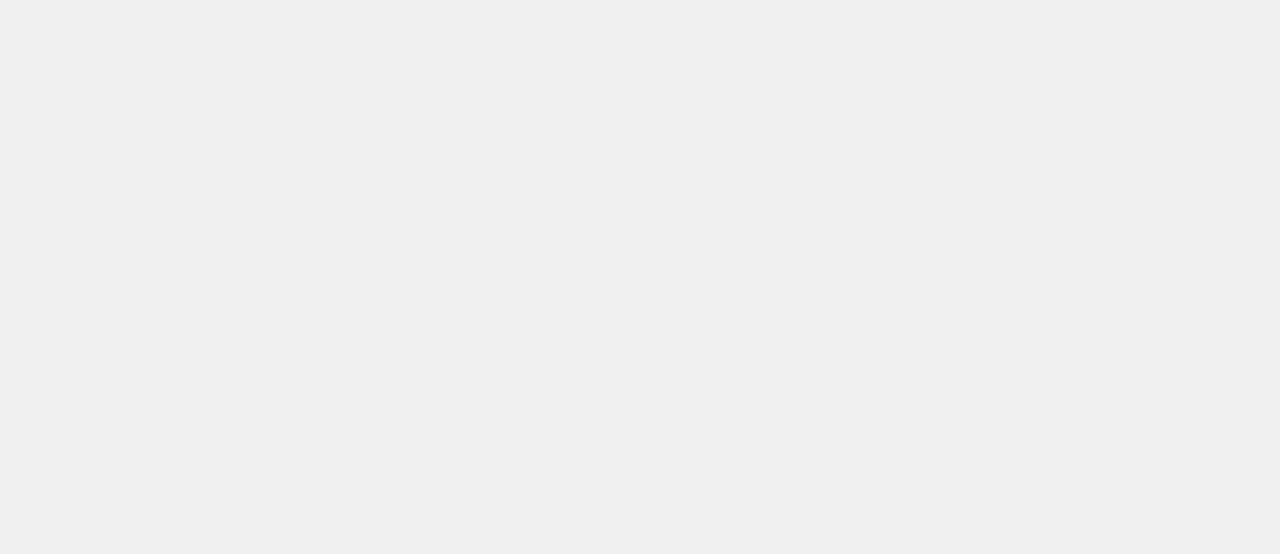
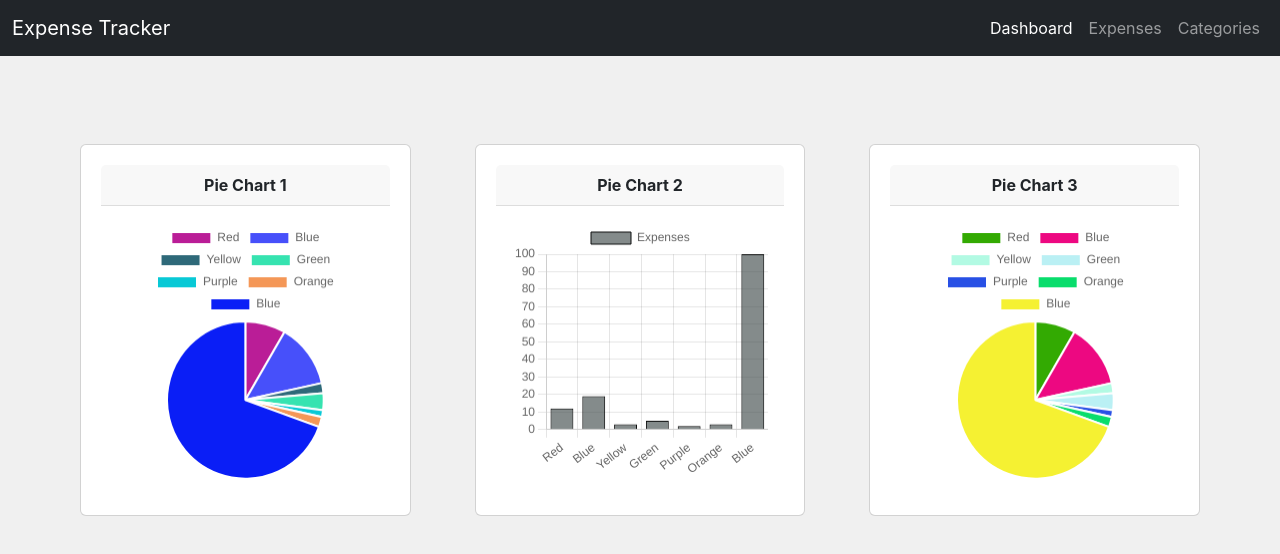
Before and after one commit to MTShubham/ai-code-challenge, a Next.js app: page / in a window 1280 px wide. Shown: the top 554 px of the page. Built offline with nearby package versions, Linux system fonts and the light colour scheme.

Commit message:
feat: dashboard initial UI

```diff
--- a/package.json
+++ b/package.json
@@ -8,10 +8,11 @@
     "start": "next start"
   },
   "dependencies": {
+    "axios": "^1.7.9",
     "bootstrap": "^5.3.3",
-    "next": "13.4.10",
-    "next-auth": "4.22.1",
+    "next": "^13.5.8",
     "react": "18.2.0",
+    "react-chartjs-2": "^5.3.0",
     "react-dom": "18.2.0",
     "reactstrap": "9.1.5"
   },
--- /dev/null
+++ b/src/components/BarChartComponent.js
@@ -0,0 +1,32 @@
+import React from 'react';
+import { Bar } from 'react-chartjs-2';
+import { Chart as ChartJS, CategoryScale, LinearScale, BarElement, Title, Tooltip, Legend } from 'chart.js';
+
+ChartJS.register(CategoryScale, LinearScale, BarElement, Title, Tooltip, Legend);
+
+const BarChartComponent = ({ labels, data }) => {
+  const chartData = {
+    labels: labels,
+    datasets: [
+      {
+        label: 'Expenses',
+        data: data,
+        backgroundColor: 'rgba(51, 63, 63, 0.6)',
+        borderColor: 'rgb(11, 12, 12)',
+        borderWidth: 1,
+      },
+    ],
+  };
+
+  const options = {
+    scales: {
+      y: {
+        beginAtZero: true,
+      },
+    },
+  };
+
+  return <Bar data={chartData} options={options} width={500} height={500} />;
+};
+
+export default BarChartComponent;
--- /dev/null
+++ b/src/components/CardComponent.js
@@ -0,0 +1,15 @@
+import React from 'react';
+import { Card, CardBody, CardHeader } from 'reactstrap';
+
+const CardComponent = ({ title, children }) => {
+  return (
+    <Card className="custom-card">
+      <CardHeader className="custom-card-header">{title}</CardHeader>
+      <CardBody className="d-flex justify-content-center align-items-center">
+        {children}
+      </CardBody>
+    </Card>
+  );
+};
+
+export default CardComponent;
--- /dev/null
+++ b/src/components/Header.js
@@ -0,0 +1,50 @@
+import React, { useState } from 'react';
+import Link from 'next/link';
+import {
+  Collapse,
+  Navbar,
+  NavbarToggler,
+  NavbarBrand,
+  Nav,
+  NavItem,
+  NavLink,
+} from 'reactstrap';
+import { useRouter } from 'next/router';
+
+const Header = () => {
+  const [isOpen, setIsOpen] = useState(false);
+
+  const router = useRouter();
+
+  const toggle = () => setIsOpen(!isOpen);
+
+  return (
+    <Navbar color="dark" dark expand="md">
+      <NavbarBrand href="/">Expense Tracker</NavbarBrand>
+      <NavbarToggler onClick={toggle} />
+      <div className='d-flex flex-row-reverse mr-2'>
+      <Collapse isOpen={isOpen} navbar>
+      <Nav  navbar>
+          <NavItem>
+            <Link href="/" passHref>
+              <NavLink className={router.pathname === '/' ? 'active' : ''}>Dashboard</NavLink>
+            </Link>
+          </NavItem>
+          <NavItem>
+            <Link href="/expenses" passHref>
+              <NavLink className={router.pathname === '/expenses' ? 'active' : ''}>Expenses</NavLink>
+            </Link>
+          </NavItem>
+          <NavItem>
+            <Link href="/categories" passHref>
+              <NavLink className={router.pathname === '/categories' ? 'active' : ''}>Categories</NavLink>
+            </Link>
+          </NavItem>
+        </Nav>
+      </Collapse>
+      </div>
+    </Navbar>
+  );
+};
+
+export default Header;
--- /dev/null
+++ b/src/components/PieChartComponent.js
@@ -0,0 +1,23 @@
+import React from 'react';
+import { Pie } from 'react-chartjs-2';
+import { Chart as ChartJS, ArcElement, Tooltip, Legend } from 'chart.js';
+import randomColorGenerator from '../utils/randomColorGenerator';
+
+ChartJS.register(ArcElement, Tooltip, Legend);
+
+const PieChartComponent = ({ data, labels }) => {
+  const chartData = {
+    labels: labels,
+    datasets: [
+      {
+        data: data,
+        backgroundColor: randomColorGenerator(data.length),
+
+      },
+    ],
+  };
+
+  return <Pie data={chartData} />;
+};
+
+export default PieChartComponent;
--- /dev/null
+++ b/src/components/Toaster.js
@@ -0,0 +1,34 @@
+import React, { createContext, useContext, useState } from 'react';
+import { Toast, ToastBody, ToastHeader, ToastContainer } from 'reactstrap';
+
+const ToasterContext = createContext();
+
+export const ToasterProvider = ({ children }) => {
+  const [toasts, setToasts] = useState([]);
+
+  const addToast = (message, theme = 'primary') => {
+    setToasts([...toasts, { message, theme }]);
+  };
+
+  const removeToast = (index) => {
+    setToasts(toasts.filter((_, i) => i !== index));
+  };
+
+  return (
+    <ToasterContext.Provider value={{ addToast }}>
+      {children}
+      <ToastContainer position="top-end" className="p-3">
+        {toasts.map((toast, index) => (
+          <Toast key={index} className={`bg-${toast.theme}`} isOpen={true}>
+            <ToastHeader toggle={() => removeToast(index)}>
+              Notification
+            </ToastHeader>
+            <ToastBody>{toast.message}</ToastBody>
+          </Toast>
+        ))}
+      </ToastContainer>
+    </ToasterContext.Provider>
+  );
+};
+
+export const useToaster = () => useContext(ToasterContext);
--- a/src/pages/_app.tsx
+++ b/src/pages/_app.tsx
@@ -1,12 +1,14 @@
 import 'bootstrap/dist/css/bootstrap.min.css';
 import '../styles/globals.css';
-import { SessionProvider } from 'next-auth/react';
+import { ToasterProvider } from '../components/Toaster';
+import Header from '../components/Header';
 
 function MyApp({ Component, pageProps }) {
   return (
-    <SessionProvider session={pageProps.session}>
+    <div>
+      <Header />
       <Component {...pageProps} />
-    </SessionProvider>
+    </div>
   );
 }
 
--- /dev/null
+++ b/src/pages/api/getPieChartData.js
@@ -0,0 +1,22 @@
+import axios from 'axios';
+
+export default async function handler(req, res) {
+  const { category, userID } = req.query;
+
+  try {
+    // Replace with the actual API endpoint you want to call
+    // const response = await axios.get(`https://api.example.com/data?category=${category}&userID=${userID}`);
+    // const data = response.data;
+
+    // // Process the data if necessary
+    // const pieChartData = data.map(item => ({
+    //   value: item.value,
+    //   label: item.label,
+    // }));
+
+    res.status(200).json({value: [12, 19, 3, 5, 2, 3, 100], labels: ['Red', 'Blue', 'Yellow', 'Green', 'Purple', 'Orange', 'Blue'] });
+  } catch (error) {
+    console.error(error);
+    res.status(500).json({ error: 'Failed to fetch data' });
+  }
+}
--- a/src/pages/index.tsx
+++ b/src/pages/index.tsx
@@ -1,8 +1,49 @@
-
+import React, { useEffect, useState } from 'react';
+import { Container, Row, Col } from 'reactstrap';
+import PieChartComponent from '../components/PieChartComponent';
+import CardComponent from '../components/CardComponent';
+import BarChartComponent from '../components/BarChartComponent';
+import axios from 'axios';
 
 export default function Home() {
+  const [data, setData] = useState([]);
+  const [labels, setLabels] = useState([]);
+
+  useEffect(() => {
+    const fetchData = async () => {
+      try {
+        const response = await axios.get('/api/getPieChartData?category=exampleCategory&userID=1');
+        const pieChartData = response.data;
+        debugger;
+        setData(pieChartData.value);
+        setLabels(pieChartData.labels);
+      } catch (error) {
+        console.error('Error fetching pie chart data:', error);
+      }
+    };
+
+    fetchData();
+  }, []);
+
   return (
-    <div>
-    </div>
+    <Container className="mt-5">
+      <Row>
+        <Col xs="12" sm="12" md="6" lg="4" className="mb-4">
+          <CardComponent title="Pie Chart 1">
+            <PieChartComponent data={data} labels={labels} />
+          </CardComponent>
+        </Col>
+        <Col xs="12" sm="12" md="6" lg="4" className="mb-4">
+          <CardComponent title="Pie Chart 2">
+            <BarChartComponent data={data} labels={labels} />
+          </CardComponent>
+        </Col>
+        <Col xs="12" sm="12" md="6" lg="4" className="mb-4">
+          <CardComponent title="Pie Chart 3">
+            <PieChartComponent data={data} labels={labels} />
+          </CardComponent>
+        </Col>
+      </Row>
+    </Container>
   );
 }
--- a/src/styles/globals.css
+++ b/src/styles/globals.css
@@ -4,6 +4,7 @@ body {
   font-family: -apple-system, BlinkMacSystemFont, "Segoe UI", Roboto, "Helvetica Neue", Arial, sans-serif, "Apple Color Emoji", "Segoe UI Emoji", "Segoe UI Symbol";
   background-color: #f0f0f0;
   color: #333;
+  box-sizing: border-box;
 }
 
 h1, h2, h3, h4, h5, h6 {
@@ -24,3 +25,14 @@ a {
 button {
   cursor: pointer;
 }
+
+.custom-card {
+  margin: 20px;
+  padding: 20px;
+}
+
+.custom-card-header {
+  border-bottom: 1px solid #ddd;
+  text-align: center;
+  font-weight: bold;
+}
--- /dev/null
+++ b/src/utils/randomColorGenerator.js
@@ -0,0 +1,21 @@
+function getRandomColor() {
+    const letters = '0123456789ABCDEF';
+    let color = '#';
+    for (let i = 0; i < 6; i++) {
+      color += letters[Math.floor(Math.random() * 16)];
+    }
+    return color;
+  }
+
+  function randomColorGenerator(numColors) {
+    const colors = new Set();
+    while (colors.size < numColors) {
+      const newColor = getRandomColor();
+      if (!colors.has(newColor)) {
+        colors.add(newColor);
+      }
+    }
+    return Array.from(colors);
+  }
+
+  export default randomColorGenerator;
```
Also changed, not shown: src/pages/api/auth/[...nextauth].ts (deleted, +0 -50 lines), 1 other file (tests, documents, lock files or other folders).
